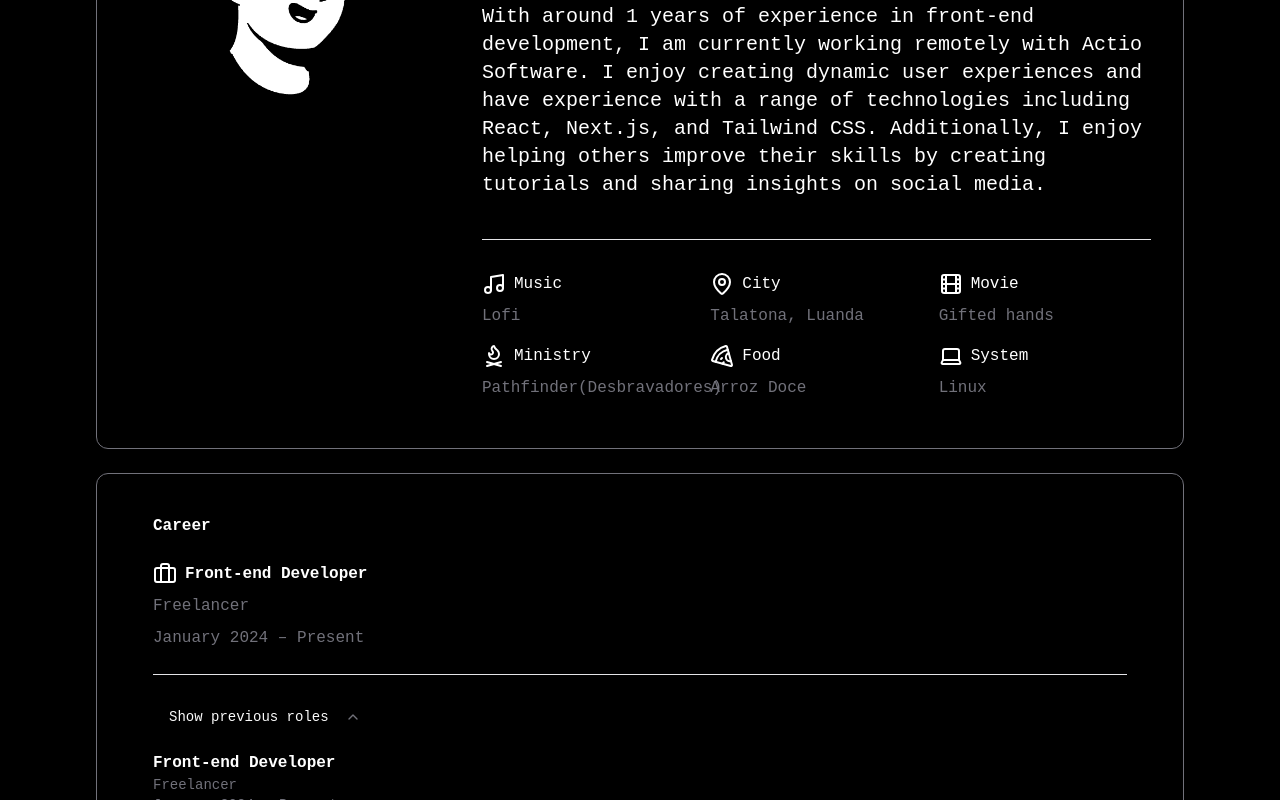
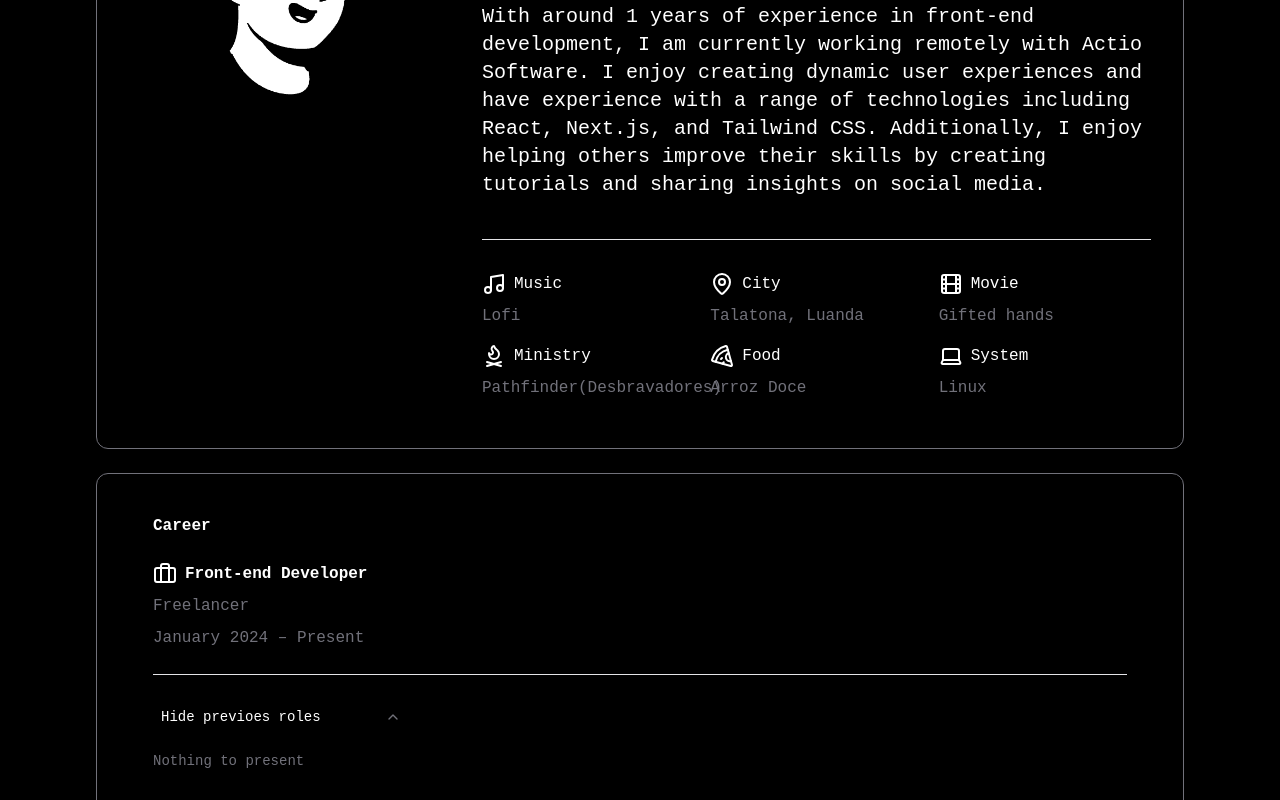
Before and after one commit to AntonewtonQ/pv03, a Next.js app: page /about in a window 1280 px wide. Both pictures are taken after a click on the button "Show previous roles". Shown: the part 470-1270 px from the top of the page. Built offline with nearby package versions, Linux system fonts and the light colour scheme.

Commit message:
added functionality to the show prevoius roles button

```diff
--- a/src/components/aboutacordion.tsx
+++ b/src/components/aboutacordion.tsx
@@ -1,37 +1,35 @@
-import React from "react";
+"use client";
+
+import React, { useState } from "react";
 import {
   Accordion,
   AccordionContent,
   AccordionItem,
   AccordionTrigger,
 } from "./ui/accordion";
-import { Briefcase } from "lucide-react";
-import { Button } from "./ui/button";
 
 const AboutAcordion = () => {
+  const [isOpen, setIsOpen] = useState(false);
+
+  const handleAccordionChange = (open: boolean) => {
+    setIsOpen(open);
+  };
   return (
     <div>
-      <Accordion type="single" collapsible className="w-64 border-none">
+      <Accordion
+        type="single"
+        collapsible
+        className="w-64 border-none"
+        onValueChange={(value) => handleAccordionChange(value == "item-1")}
+      >
         <AccordionItem value="item-1" className="border-none">
-          <Button className="bg-black">
-            <AccordionTrigger className="no-underline">
-              Show previous roles
-            </AccordionTrigger>
-          </Button>
+          <AccordionTrigger className="no-underline bg-black">
+            {isOpen ? "Hide previoes roles" : "Show previous roles"}
+          </AccordionTrigger>
+
           <AccordionContent className="my-4 space-y-4">
-            <div className="s">
-              <p className="font-bold text-base flex gap-2">
-                <span>Front-end Developer</span>
-              </p>
-              <p className="text-muted-foreground ">Freelancer</p>
-              <p className="text-muted-foreground">January 2024 – Present</p>
-            </div>
             <div className="">
-              <p className="font-bold text-base flex gap-2">
-                <span>Front-end Developer</span>
-              </p>
-              <p className="text-muted-foreground ">Freelancer</p>
-              <p className="text-muted-foreground">January 2024 – Present</p>
+              <p className="text-muted-foreground">Nothing to present</p>
             </div>
           </AccordionContent>
         </AccordionItem>
--- a/src/components/ui/accordion.tsx
+++ b/src/components/ui/accordion.tsx
@@ -28,13 +28,13 @@ const AccordionTrigger = React.forwardRef<
     <AccordionPrimitive.Trigger
       ref={ref}
       className={cn(
-        "flex flex-1 items-center justify-between py-4 text-sm font-medium transition-all text-left [&[data-state=open]>svg]:rotate-180",
+        "flex flex-1 items-center hover:text-white hover:bg-zinc-900 justify-between py-2 rounded-lg px-2 text-sm font-medium transition-all text-left [&[data-state=open]>svg]:rotate-180",
         className
       )}
       {...props}
     >
       {children}
-      <ChevronDown className="h-4 w-4 shrink-0 text-muted-foreground transition-transform duration-200 ml-4" />
+      <ChevronDown className="h-4 w-4 hover:text-white shrink-0 text-muted-foreground transition-transform duration-200 ml-4" />
     </AccordionPrimitive.Trigger>
   </AccordionPrimitive.Header>
 ));
```
